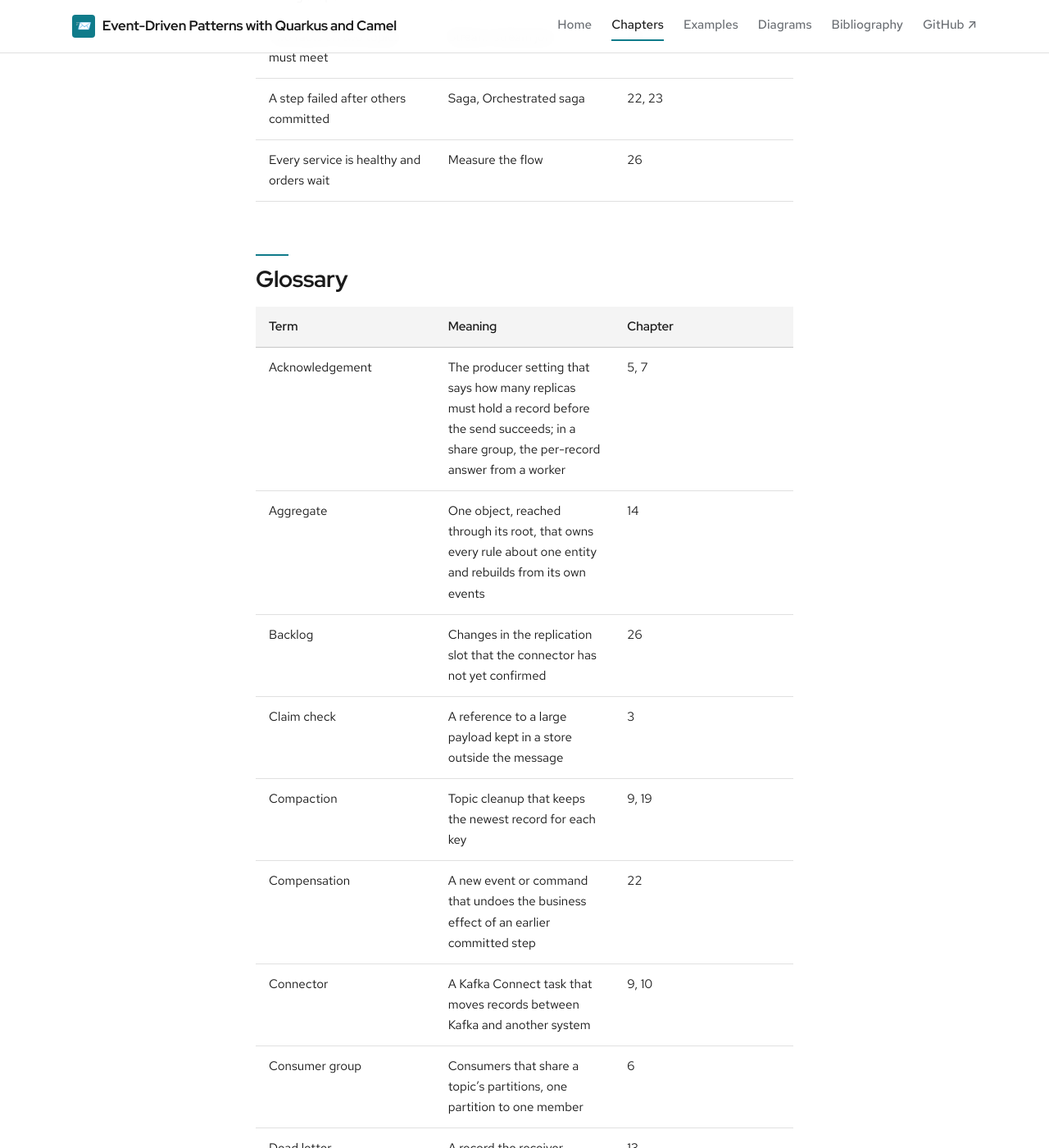
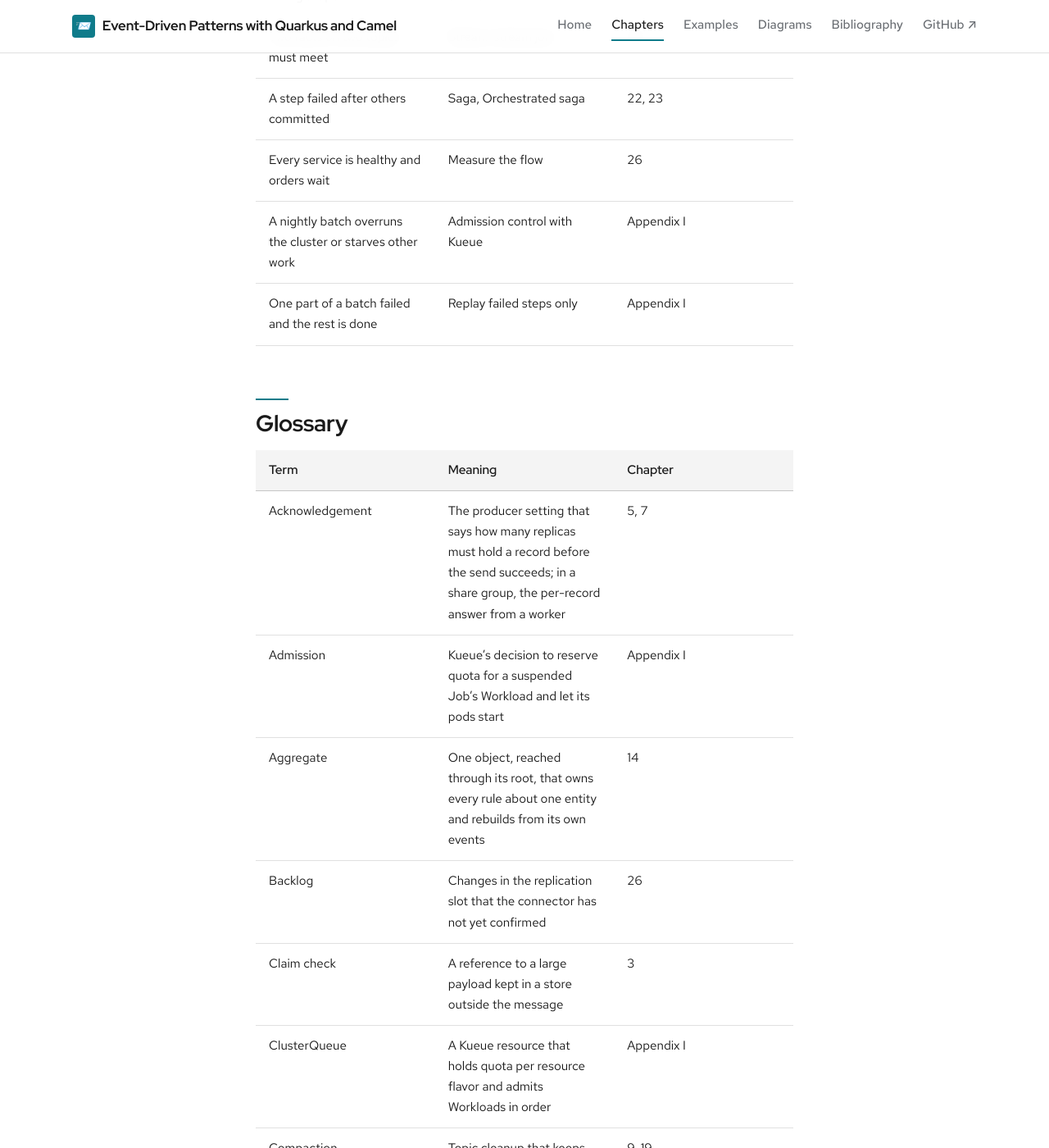
Before and after one commit to patterncatalyst/event-driven-patterns-with-quarkus-and-camel, a Jekyll site: the page built from _docs/ad-pattern-map-and-glossary.md, in a window 1280 px wide and 1400 px high, scrolled down 2153 px. Shown: the whole window at 82% size. Built offline with Jekyll 4.4.1, drawn with Linux system fonts in a browser that asks for light colours; some web fonts are replaced; some of the changed text lies outside the part shown.

Commit message:
docs(r16.0): Appendix I in the pattern map, glossary, README and domain model

```diff
--- a/_docs/ad-pattern-map-and-glossary.md
+++ b/_docs/ad-pattern-map-and-glossary.md
@@ -33,15 +33,19 @@ Pick a pattern by the symptom:
 | Two facts on two topics must meet | Stream-stream join | 20 |
 | A step failed after others committed | Saga, Orchestrated saga | 22, 23 |
 | Every service is healthy and orders wait | Measure the flow | 26 |
+| A nightly batch overruns the cluster or starves other work | Admission control with Kueue | Appendix I |
+| One part of a batch failed and the rest is done | Replay failed steps only | Appendix I |
 
 ## Glossary
 
 | Term | Meaning | Chapter |
 |---|---|---|
 | Acknowledgement | The producer setting that says how many replicas must hold a record before the send succeeds; in a share group, the per-record answer from a worker | 5, 7 |
+| Admission | Kueue's decision to reserve quota for a suspended Job's Workload and let its pods start | Appendix I |
 | Aggregate | One object, reached through its root, that owns every rule about one entity and rebuilds from its own events | 14 |
 | Backlog | Changes in the replication slot that the connector has not yet confirmed | 26 |
 | Claim check | A reference to a large payload kept in a store outside the message | 3 |
+| ClusterQueue | A Kueue resource that holds quota per resource flavor and admits Workloads in order | Appendix I |
 | Compaction | Topic cleanup that keeps the newest record for each key | 9, 19 |
 | Compensation | A new event or command that undoes the business effect of an earlier committed step | 22 |
 | Connector | A Kafka Connect task that moves records between Kafka and another system | 9, 10 |
@@ -55,8 +59,10 @@ Pick a pattern by the symptom:
 | Grace period | How long a window stays open for late records after its end | 21 |
 | Idempotent | Applying it twice has the effect of applying it once | 11 |
 | Inbox | The table of applied event ids, written in the same transaction as the effect | 11 |
+| Indexed Job | A Kubernetes Job whose pods each get a completion index, retried and failed per index | Appendix I |
 | KRaft | Kafka's own controller quorum, which replaces ZooKeeper | 28 |
 | Lag | The distance between a group's committed offset and the end of a partition | 26 |
+| LocalQueue | A namespaced Kueue resource that Jobs name in a label and that points to a ClusterQueue | Appendix I |
 | LRA | Long Running Action: a saga held by a coordinator that calls each participant's registered compensation | 23 |
 | Node pool | A set of Kafka nodes with one role, controller or broker, that Strimzi runs together | 28 |
 | Offset | A record's position in a partition; a connector's offset is its position in the database log | 6, 10 |
@@ -64,12 +70,15 @@ Pick a pattern by the symptom:
 | Outbox | A table whose rows are events, written in the same transaction as the state change | 8 |
 | Partition | One ordered log of a topic; the only unit in which Kafka orders records | 4 |
 | Poison record | A record that fails every time it is processed | 13 |
+| Preemption | Evicting an admitted Workload of lower priority to admit one of higher priority | Appendix I |
+| Process Manager | A component that holds the state of a multi-step process and decides the next step | Appendix I |
 | Projection | A read model built by folding the history and kept current by applying each new event once | 16, 17 |
 | Read committed | The consumer isolation level that hides records of open and aborted transactions | 12 |
 | Reconcile | An operator's loop that moves the cluster toward the declared resource | 28, 29 |
 | Record key | The value that selects a record's partition | 4 |
 | Replica identity | What PostgreSQL writes to the log about a row before an update or delete | 9 |
 | Replication slot | The database's record of how far a log reader has confirmed | 9, 10 |
+| ResourceFlavor | A Kueue resource that names a kind of node capacity a ClusterQueue can hand out | Appendix I |
 | Share group | Consumers that take any record and acknowledge it one at a time | 7 |
 | Snapshot | Aggregate state stored at one version; also a connector's initial copy of a table | 9, 15 |
 | Stream time | The newest event time seen, which advances only when a record arrives | 21 |
@@ -77,6 +86,7 @@ Pick a pattern by the symptom:
 | Trace context | The trace and span ids carried in a message so the next hop can continue or link the trace | 25 |
 | Upcast | Convert a stored event to the current shape when it is read | 18 |
 | Watermark | A bound on lateness: records older than it no longer join an open window | Appendix C |
+| Workload | Kueue's record of a Job's resource request, admitted or waiting | Appendix I |
 
 ## EIP Camel by pattern and event
 
@@ -103,6 +113,7 @@ EIP Camel teaches the patterns in Camel on one runtime; this book repeats those
 | Trace context, metrics | 25, 26 | [17 Observability](https://patterncatalyst.github.io/enterprise-integration-patterns-with-camel/docs/17-observability/) | extends |
 | Correlation identifier | 27 | [8 Message Metadata](https://patterncatalyst.github.io/enterprise-integration-patterns-with-camel/docs/08-message-metadata/) | extends |
 | Running on Kubernetes | 28 to 35 | [Appendix T: Deploying Camel to Kubernetes](https://patterncatalyst.github.io/enterprise-integration-patterns-with-camel/docs/38-appendix-kubernetes-deploy/) | extends |
+| Process Manager, Splitter, Aggregator over batch steps | Appendix I | [10 Composed Routing](https://patterncatalyst.github.io/enterprise-integration-patterns-with-camel/docs/10-composed-routing/) | extends |
 
 Event sourcing, CQRS and schema evolution (chapters 14 to 18) and the claim check have no chapter of their own in EIP Camel.
 
```
Also changed, not shown: _parts/07-appendices.md (+1 -1 lines), _plans/domain-model.md (+1 -0 lines), README.md.
